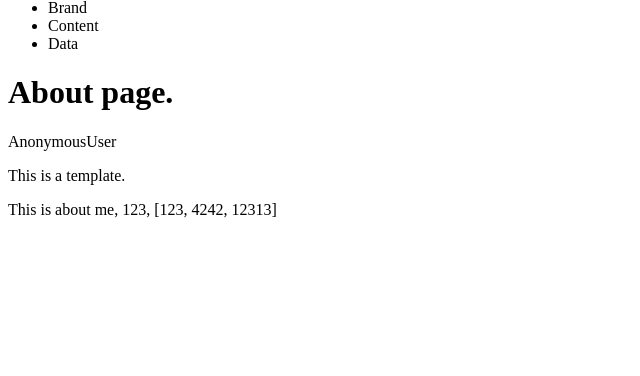
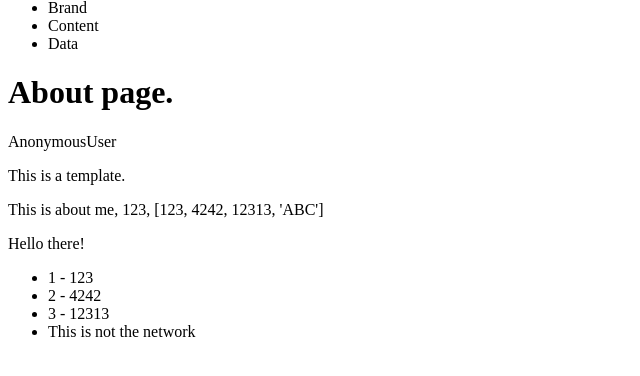
Before and after one commit to Betkhem/Django, a Django app: page /about/ in a window 1280 px wide. Shown: the part 17-393 px from the top of the page, without its empty margins (0-640 px from the left). Run offline with Django 3.2, Linux system fonts and the light colour scheme.

Commit message:
More practise was made
Description
git status

```diff
--- a/DJFRTH/pages/views.py
+++ b/DJFRTH/pages/views.py
@@ -7,9 +7,11 @@ def home_view(request, *args, **kwargs):
 
 def about_view(request, *args, **kwargs):
     my_context = {
-    "my_text":'This is about me',
-    'my_number':123,
-    'my_list':[123, 4242, 12313]
+        "title":'this is about me',
+        'my_number':123,
+        "this_is_true":True,
+        'my_list':[123, 4242, 12313, 'ABC'],
+        "my_html":"<h1>Hello there!</h1>"
     }
     return render(request, "about.html" , my_context)
 
--- a/DJFRTH/templates/about.html
+++ b/DJFRTH/templates/about.html
@@ -7,7 +7,18 @@
 <p>This is a template.</p>
 
 <p>
-    {{ my_text }}, {{ my_number }}, {{ my_list }}
-    </p>
-
+    {{ title|capfirst }}, {{ my_number }}, {{ my_list }}
+</p>
+{{ my_html|striptags }}
+<ul>
+{% for abc in my_list %}
+    {% if abc == 312 %}
+    <li>{{ forloop.counter }} - {{ ab|add:22 }}</li>
+    {% elif abc == "ABC" %}
+    <li>This is not the network</li>
+    {% else %}
+    <li>{{ forloop.counter }} - {{ abc }}</li>
+    {% endif %}
+{% endfor %}
+</ul>
 {% endblock %}
--- a/DJFRTH/templates/base.html
+++ b/DJFRTH/templates/base.html
@@ -10,11 +10,9 @@
     {% include 'navbar.html' %}
 
     {% block content %}
-
     {% endblock %}
 
     {% block content_two %}
-
     {% endblock %}
 </body>
 </html>
--- a/DJFRTH/templates/home.html
+++ b/DJFRTH/templates/home.html
@@ -3,6 +3,11 @@
 <h1>Hello world!</h1>
 {{request.user}}
 <p>This is a template.</p>
+<ul>
+{% for my_subitem in my_list %}
+    <li>{{ sub_item }}</li>
+{% endfor %}
+</ul>
 {% endblock %}
 
 {% block content_two %}
```
